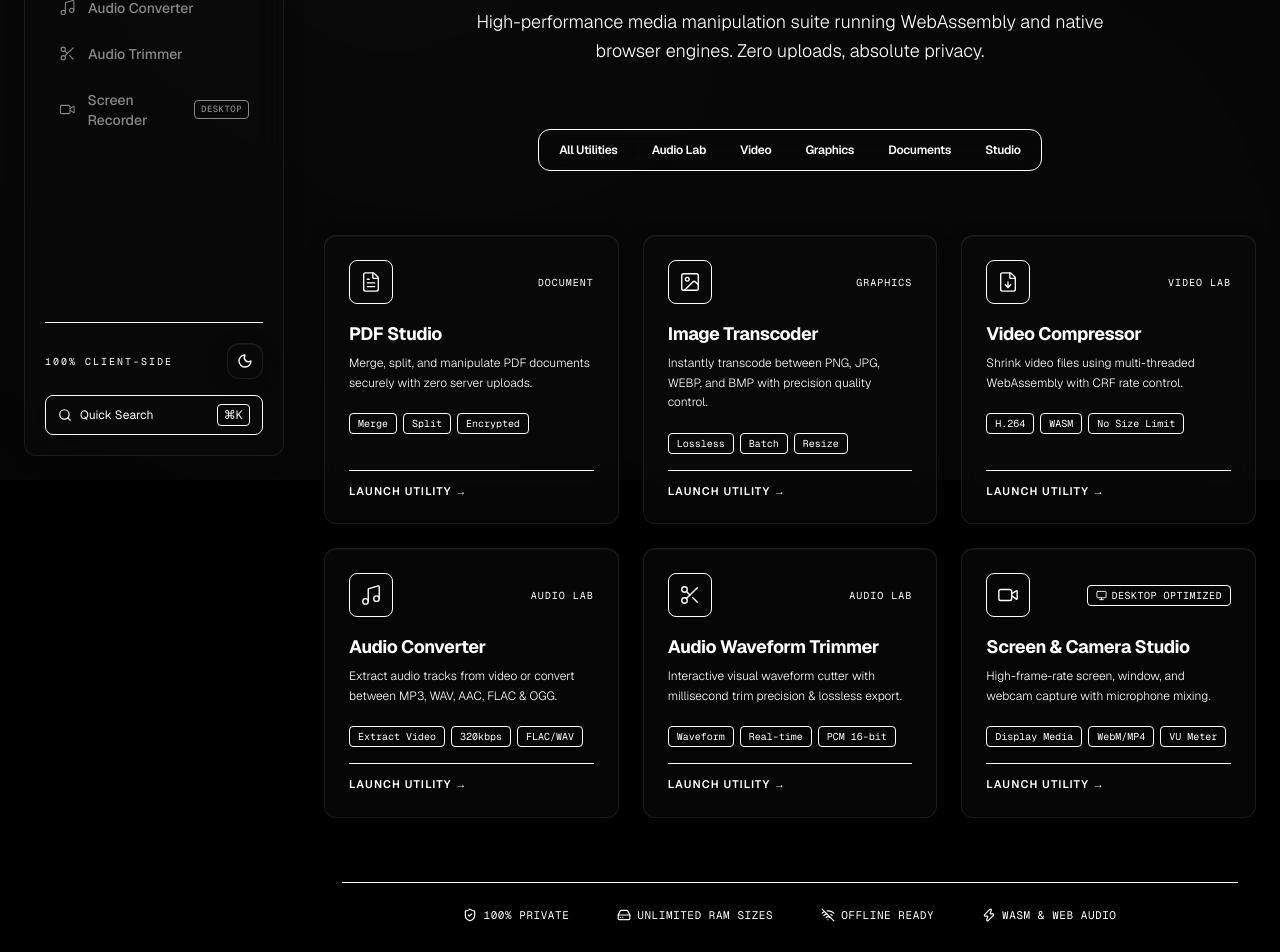
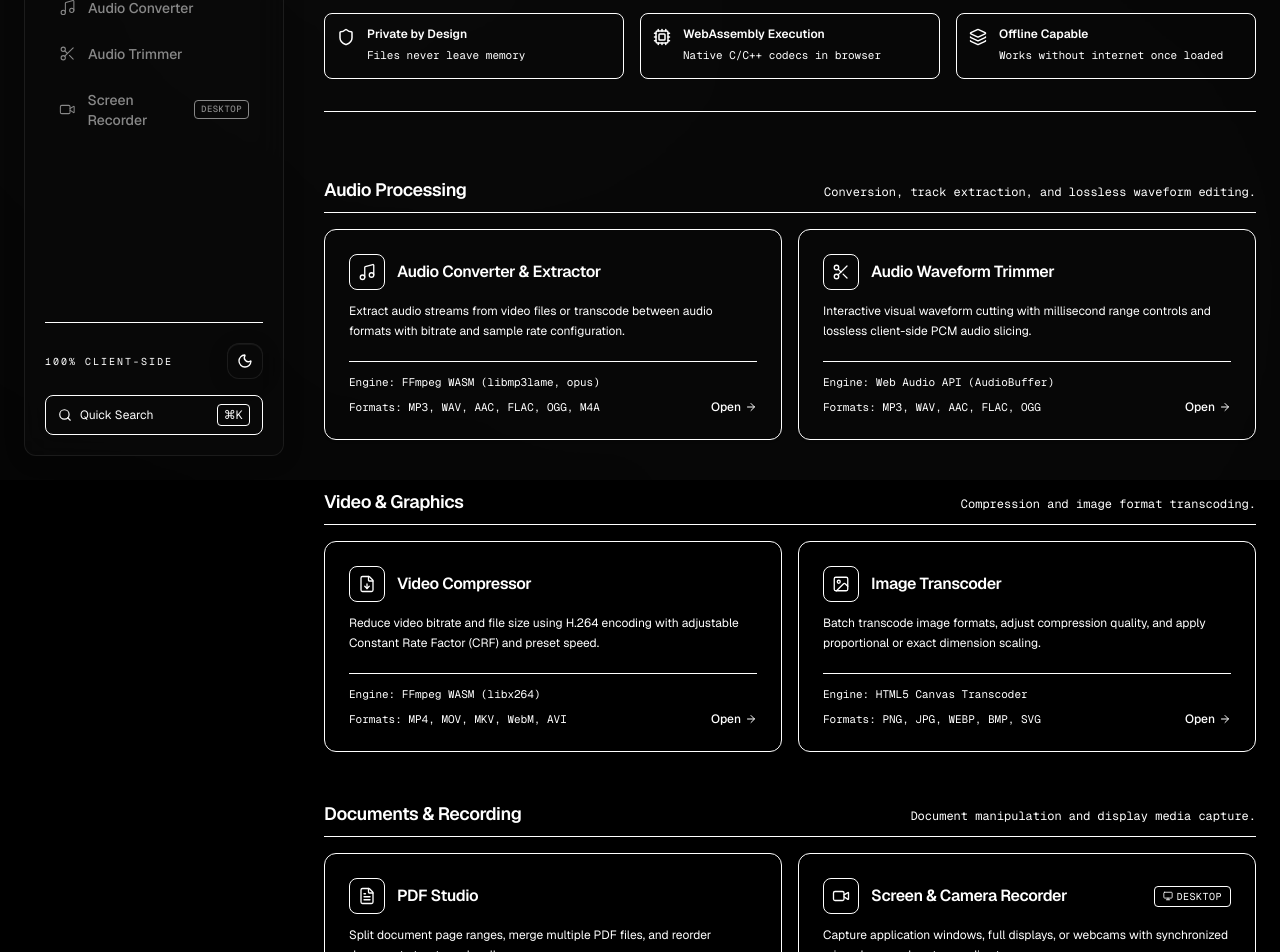
Before and after one commit to 191405/explosive-converter-, a Next.js app: page / in a window 1280 px wide. Shown: the part 320-1272 px from the top of the page. Built offline with nearby package versions, Linux system fonts and the light colour scheme.

Commit message:
Refactor layout with mature developer-grade organization and technical metadata

```diff
--- a/src/app/page.tsx
+++ b/src/app/page.tsx
@@ -2,7 +2,7 @@
 
 import { useState, useEffect } from "react";
 import Link from "next/link";
-import { motion, AnimatePresence } from "framer-motion";
+import { motion } from "framer-motion";
 import {
   FileText,
   Image as ImageIcon,
@@ -10,101 +10,111 @@ import {
   Music,
   Scissors,
   Video,
-  ShieldCheck,
-  Zap,
-  WifiOff,
-  HardDrive,
   Monitor,
-  Sparkles,
   Lock,
+  ArrowRight,
+  Shield,
+  Layers,
+  Cpu,
 } from "lucide-react";
 import { toast } from "sonner";
 
 interface ToolItem {
   href: string;
   title: string;
-  category: "audio" | "video" | "document" | "image" | "studio";
-  categoryLabel: string;
-  desc: string;
+  description: string;
   icon: any;
-  tags: string[];
+  engine: string;
+  supportedFormats: string;
   desktopOnly?: boolean;
 }
 
-const tools: ToolItem[] = [
+interface ToolGroup {
+  id: string;
+  category: string;
+  summary: string;
+  tools: ToolItem[];
+}
+
+const TOOL_GROUPS: ToolGroup[] = [
   {
-    href: "/pdf",
-    title: "PDF Studio",
-    category: "document",
-    categoryLabel: "Document",
-    desc: "Merge, split, and manipulate PDF documents securely with zero server uploads.",
-    icon: FileText,
-    tags: ["Merge", "Split", "Encrypted"],
+    id: "audio",
+    category: "Audio Processing",
+    summary: "Conversion, track extraction, and lossless waveform editing.",
+    tools: [
+      {
+        href: "/audio",
+        title: "Audio Converter & Extractor",
+        description: "Extract audio streams from video files or transcode between audio formats with bitrate and sample rate configuration.",
+        icon: Music,
+        engine: "FFmpeg WASM (libmp3lame, opus)",
+        supportedFormats: "MP3, WAV, AAC, FLAC, OGG, M4A",
+        desktopOnly: false,
+      },
+      {
+        href: "/trim",
+        title: "Audio Waveform Trimmer",
+        description: "Interactive visual waveform cutting with millisecond range controls and lossless client-side PCM audio slicing.",
+        icon: Scissors,
+        engine: "Web Audio API (AudioBuffer)",
+        supportedFormats: "MP3, WAV, AAC, FLAC, OGG",
+        desktopOnly: false,
+      },
+    ],
+  },
+  {
+    id: "video-graphics",
+    category: "Video & Graphics",
+    summary: "Compression and image format transcoding.",
+    tools: [
+      {
+        href: "/compress",
+        title: "Video Compressor",
+        description: "Reduce video bitrate and file size using H.264 encoding with adjustable Constant Rate Factor (CRF) and preset speed.",
+        icon: FileDown,
+        engine: "FFmpeg WASM (libx264)",
+        supportedFormats: "MP4, MOV, MKV, WebM, AVI",
         desktopOnly: false,
       },
       {
         href: "/image",
         title: "Image Transcoder",
-    category: "image",
-    categoryLabel: "Graphics",
-    desc: "Instantly transcode between PNG, JPG, WEBP, and BMP with precision quality control.",
+        description: "Batch transcode image formats, adjust compression quality, and apply proportional or exact dimension scaling.",
         icon: ImageIcon,
-    tags: ["Lossless", "Batch", "Resize"],
+        engine: "HTML5 Canvas Transcoder",
+        supportedFormats: "PNG, JPG, WEBP, BMP, SVG",
         desktopOnly: false,
       },
-  {
-    href: "/compress",
-    title: "Video Compressor",
-    category: "video",
-    categoryLabel: "Video Lab",
-    desc: "Shrink video files using multi-threaded WebAssembly with CRF rate control.",
-    icon: FileDown,
-    tags: ["H.264", "WASM", "No Size Limit"],
-    desktopOnly: false,
+    ],
   },
   {
-    href: "/audio",
-    title: "Audio Converter",
-    category: "audio",
-    categoryLabel: "Audio Lab",
-    desc: "Extract audio tracks from video or convert between MP3, WAV, AAC, FLAC & OGG.",
-    icon: Music,
-    tags: ["Extract Video", "320kbps", "FLAC/WAV"],
-    desktopOnly: false,
-  },
+    id: "documents-capture",
+    category: "Documents & Recording",
+    summary: "Document manipulation and display media capture.",
+    tools: [
       {
-    href: "/trim",
-    title: "Audio Waveform Trimmer",
-    category: "audio",
-    categoryLabel: "Audio Lab",
-    desc: "Interactive visual waveform cutter with millisecond trim precision & lossless export.",
-    icon: Scissors,
-    tags: ["Waveform", "Real-time", "PCM 16-bit"],
+        href: "/pdf",
+        title: "PDF Studio",
+        description: "Split document page ranges, merge multiple PDF files, and reorder document structures locally.",
+        icon: FileText,
+        engine: "PDF-Lib Core",
+        supportedFormats: "PDF",
         desktopOnly: false,
       },
       {
         href: "/record",
-    title: "Screen & Camera Studio",
-    category: "studio",
-    categoryLabel: "Studio Capture",
-    desc: "High-frame-rate screen, window, and webcam capture with microphone mixing.",
+        title: "Screen & Camera Recorder",
+        description: "Capture application windows, full displays, or webcams with synchronized microphone and system audio streams.",
         icon: Video,
-    tags: ["Display Media", "WebM/MP4", "VU Meter"],
+        engine: "MediaRecorder API",
+        supportedFormats: "WebM, MP4 (VP9 / Opus)",
         desktopOnly: true,
+      },
+    ],
   },
 ];
 
-const categories = [
-  { id: "all", label: "All Utilities" },
-  { id: "audio", label: "Audio Lab" },
-  { id: "video", label: "Video" },
-  { id: "image", label: "Graphics" },
-  { id: "document", label: "Documents" },
-  { id: "studio", label: "Studio" },
-];
-
 export default function Home() {
-  const [selectedCategory, setSelectedCategory] = useState("all");
   const [isMobile, setIsMobile] = useState(false);
 
   useEffect(() => {
@@ -116,208 +126,149 @@ export default function Home() {
     return () => window.removeEventListener("resize", checkIsMobile);
   }, []);
 
-  const filteredTools = tools.filter(
-    (t) => selectedCategory === "all" || t.category === selectedCategory
-  );
-
   const handleToolClick = (e: React.MouseEvent, tool: ToolItem) => {
     if (tool.desktopOnly && isMobile) {
       e.preventDefault();
-      toast.info("Desktop Exclusive", {
-        description: "Screen & Window Recording requires a desktop browser (Chrome, Firefox, or Edge on PC/Mac).",
+      toast.info("Desktop Exclusive Tool", {
+        description: "Screen & Window Recording requires desktop display capture APIs (Chrome, Firefox, or Edge on PC/Mac).",
         icon: <Monitor className="w-4 h-4 text-text-primary" />,
       });
     }
   };
 
   return (
-    <div className="flex flex-col items-center w-full gap-10 sm:gap-16">
-      {/* ── Hero Section ── */}
-      <motion.section
-        initial={{ opacity: 0, y: 15 }}
-        animate={{ opacity: 1, y: 0 }}
-        transition={{ duration: 0.5, ease: [0.16, 1, 0.3, 1] }}
-        className="text-center space-y-4 max-w-3xl pt-2 sm:pt-12"
-      >
-        <div className="inline-flex items-center gap-2 px-3 py-1 rounded-full bg-text-primary/[0.04] border border-text-primary/[0.08] text-[11px] font-mono tracking-wider text-text-primary/70 mb-2">
-          <Sparkles size={12} className="text-text-primary" />
-          <span>ZERO-SERVER • CLIENT-SIDE ARCHITECTURE</span>
+    <div className="flex flex-col items-center w-full gap-12 sm:gap-16 max-w-5xl mx-auto">
+      {/* ── Headline & Overview ── */}
+      <section className="w-full text-left pt-2 sm:pt-10 border-b border-border-subtle pb-8">
+        <div className="flex flex-col gap-3 max-w-3xl">
+          <div className="flex items-center gap-2 text-xs font-mono text-text-tertiary uppercase tracking-wider">
+            <span>Media & Document Suite</span>
+            <span>•</span>
+            <span>Client-Side Engine</span>
           </div>
 
-        <h1 className="text-4xl sm:text-6xl md:text-7xl font-black tracking-tighter leading-tight text-glow">
-          Client-Side<br />
-          <span className="text-text-primary/40">Superpowers.</span>
+          <h1 className="text-3xl sm:text-5xl font-bold tracking-tight text-text-primary">
+            Local Media & Document Processing
           </h1>
 
-        <p className="text-sm sm:text-lg text-text-primary/60 leading-relaxed font-light px-4 max-w-2xl mx-auto">
-          High-performance media manipulation suite running WebAssembly and native browser engines.
-          Zero uploads, absolute privacy.
+          <p className="text-sm sm:text-base text-text-secondary leading-relaxed font-normal">
+            A privacy-focused suite of media conversion and document utilities running entirely inside your browser.
+            All operations execute on your device’s processor with zero server uploads or external network requests.
           </p>
-      </motion.section>
+        </div>
 
-      {/* ── Category Filter Bar ── */}
-      <div className="w-full flex justify-center px-2">
-        <div className="flex items-center gap-1.5 p-1.5 rounded-xl bg-bg-surface/80 border border-border-subtle backdrop-blur-md overflow-x-auto scrollbar-none max-w-full">
-          {categories.map((cat) => {
-            const isSelected = selectedCategory === cat.id;
+        {/* Technical Specs Strip */}
+        <div className="grid grid-cols-1 sm:grid-cols-3 gap-3 sm:gap-4 mt-8 pt-6 border-t border-border-subtle">
+          <div className="flex items-start gap-3 p-3 rounded-lg bg-bg-surface border border-border-subtle">
+            <Shield size={18} className="text-text-secondary mt-0.5 shrink-0" />
+            <div>
+              <span className="text-xs font-semibold text-text-primary block">Private by Design</span>
+              <span className="text-[11px] text-text-tertiary font-mono">Files never leave memory</span>
+            </div>
+          </div>
+
+          <div className="flex items-start gap-3 p-3 rounded-lg bg-bg-surface border border-border-subtle">
+            <Cpu size={18} className="text-text-secondary mt-0.5 shrink-0" />
+            <div>
+              <span className="text-xs font-semibold text-text-primary block">WebAssembly Execution</span>
+              <span className="text-[11px] text-text-tertiary font-mono">Native C/C++ codecs in browser</span>
+            </div>
+          </div>
+
+          <div className="flex items-start gap-3 p-3 rounded-lg bg-bg-surface border border-border-subtle">
+            <Layers size={18} className="text-text-secondary mt-0.5 shrink-0" />
+            <div>
+              <span className="text-xs font-semibold text-text-primary block">Offline Capable</span>
+              <span className="text-[11px] text-text-tertiary font-mono">Works without internet once loaded</span>
+            </div>
+          </div>
+        </div>
+      </section>
+
+      {/* ── Organized Tool Sections ── */}
+      <section className="flex flex-col gap-12 w-full">
+        {TOOL_GROUPS.map((group) => (
+          <div key={group.id} className="flex flex-col gap-4">
+            {/* Group Header */}
+            <div className="flex flex-col sm:flex-row sm:items-baseline justify-between gap-1 pb-2 border-b border-border-subtle">
+              <h2 className="text-lg font-semibold tracking-tight text-text-primary">
+                {group.category}
+              </h2>
+              <span className="text-xs text-text-tertiary font-mono">
+                {group.summary}
+              </span>
+            </div>
+
+            {/* Tools Grid for this Group */}
+            <div className="grid grid-cols-1 md:grid-cols-2 gap-4">
+              {group.tools.map((tool) => {
+                const Icon = tool.icon;
+                const isGreyedOut = tool.desktopOnly && isMobile;
+
                 return (
-              <button
-                key={cat.id}
-                onClick={() => setSelectedCategory(cat.id)}
-                className={`px-3.5 py-1.5 rounded-lg text-xs font-semibold tracking-tight transition-all shrink-0 cursor-pointer ${
-                  isSelected
-                    ? "bg-text-primary text-bg-base shadow-sm"
-                    : "text-text-secondary hover:text-text-primary hover:bg-text-primary/[0.03]"
+                  <Link
+                    key={tool.href}
+                    href={tool.href}
+                    onClick={(e) => handleToolClick(e, tool)}
+                    className={`group block outline-none select-none ${
+                      isGreyedOut ? "cursor-not-allowed" : "cursor-pointer"
                     }`}
                   >
-                {cat.label}
-              </button>
+                    <div
+                      className={`h-full p-5 sm:p-6 rounded-xl border transition-all duration-200 flex flex-col justify-between gap-5 ${
+                        isGreyedOut
+                          ? "bg-bg-surface/30 border-border-subtle opacity-40 grayscale"
+                          : "bg-bg-surface/80 border-border-subtle hover:border-border-focus hover:bg-bg-surface-hover shadow-sm"
+                      }`}
+                    >
+                      {/* Top Info */}
+                      <div className="flex flex-col gap-3">
+                        <div className="flex items-center justify-between">
+                          <div className="flex items-center gap-3">
+                            <div className="p-2 rounded-lg bg-text-primary/[0.04] border border-border-subtle text-text-primary">
+                              <Icon size={18} strokeWidth={1.75} />
+                            </div>
+                            <h3 className="text-base font-semibold tracking-tight text-text-primary">
+                              {tool.title}
+                            </h3>
+                          </div>
+
+                          {tool.desktopOnly && (
+                            <span className="flex items-center gap-1 text-[10px] font-mono uppercase tracking-wider px-2 py-0.5 rounded bg-text-primary/5 text-text-tertiary border border-border-subtle">
+                              <Monitor size={10} />
+                              {isMobile ? "Desktop Only" : "Desktop"}
+                            </span>
+                          )}
+                        </div>
+
+                        <p className="text-xs text-text-secondary leading-relaxed font-normal">
+                          {tool.description}
+                        </p>
+                      </div>
+
+                      {/* Technical Footer Metadata */}
+                      <div className="pt-3 border-t border-border-subtle flex flex-col gap-2">
+                        <div className="flex items-center justify-between text-[11px] font-mono text-text-tertiary">
+                          <span>Engine: <span className="text-text-secondary">{tool.engine}</span></span>
+                        </div>
+                        <div className="flex items-center justify-between text-[11px] font-mono text-text-tertiary">
+                          <span>Formats: <span className="text-text-secondary">{tool.supportedFormats}</span></span>
+                          <span className={`inline-flex items-center gap-1 font-sans text-xs font-medium transition-colors ${
+                            isGreyedOut ? "text-text-tertiary" : "text-text-primary group-hover:underline"
+                          }`}>
+                            {isGreyedOut ? "Requires Desktop" : "Open"}
+                            {!isGreyedOut && <ArrowRight size={12} />}
+                          </span>
+                        </div>
+                      </div>
+                    </div>
+                  </Link>
                 );
               })}
             </div>
           </div>
-
-      {/* ── Tools Grid ── */}
-      <motion.section
-        layout
-        className="grid grid-cols-1 sm:grid-cols-2 lg:grid-cols-3 gap-4 sm:gap-6 w-full"
-      >
-        <AnimatePresence mode="popLayout">
-          {filteredTools.map((tool) => {
-            const Icon = tool.icon;
-            const isGreyedOut = tool.desktopOnly && isMobile;
-
-            return (
-              <motion.div
-                key={tool.href}
-                layout
-                initial={{ opacity: 0, scale: 0.96 }}
-                animate={{ opacity: 1, scale: 1 }}
-                exit={{ opacity: 0, scale: 0.96 }}
-                transition={{ duration: 0.25 }}
-                className="h-full"
-              >
-                <Link
-                  href={tool.href}
-                  onClick={(e) => handleToolClick(e, tool)}
-                  className={`group block h-full outline-none select-none ${
-                    isGreyedOut ? "cursor-not-allowed" : "cursor-pointer"
-                  }`}
-                >
-                  <div
-                    className={`glass-panel p-6 flex flex-col items-start gap-4 h-full relative overflow-hidden transition-all duration-300 ${
-                      isGreyedOut
-                        ? "opacity-45 grayscale bg-bg-surface/40 border-border-subtle"
-                        : "hover:border-border-focus"
-                    }`}
-                  >
-                    {/* Hover Glow */}
-                    {!isGreyedOut && (
-                      <div className="absolute top-0 left-0 w-full h-1/2 bg-gradient-to-b from-text-primary/[0.04] to-transparent opacity-0 group-hover:opacity-100 transition-opacity duration-300 pointer-events-none" />
-                    )}
-
-                    {/* Top Row: Icon & Badges */}
-                    <div className="flex items-center justify-between w-full">
-                      <div
-                        className={`p-2.5 rounded-lg border transition-colors ${
-                          isGreyedOut
-                            ? "bg-text-primary/[0.02] border-text-primary/[0.05] text-text-primary/40"
-                            : "bg-text-primary/[0.03] border-text-primary/[0.05] text-text-primary group-hover:bg-text-primary group-hover:text-bg-base"
-                        }`}
-                      >
-                        <Icon size={22} strokeWidth={1.5} />
-                      </div>
-
-                      {/* Desktop Only / Platform Badge */}
-                      {tool.desktopOnly ? (
-                        <span
-                          className={`flex items-center gap-1 text-[10px] font-mono uppercase tracking-wider px-2 py-0.5 rounded border ${
-                            isGreyedOut
-                              ? "bg-text-primary/5 text-text-tertiary border-text-primary/10"
-                              : "bg-text-primary/10 text-text-primary/80 border-text-primary/20"
-                          }`}
-                        >
-                          <Monitor size={11} />
-                          {isMobile ? "Desktop Only" : "Desktop Optimized"}
-                        </span>
-                      ) : (
-                        <span className="text-[10px] font-mono uppercase tracking-widest text-text-tertiary">
-                          {tool.categoryLabel}
-                        </span>
-                      )}
-                    </div>
-
-                    {/* Title & Description */}
-                    <div>
-                      <div className="flex items-center gap-2 mb-1.5">
-                        <h2 className="text-lg font-bold tracking-tight text-text-primary">
-                          {tool.title}
-                        </h2>
-                        {isGreyedOut && (
-                          <Lock size={13} className="text-text-tertiary shrink-0" />
-                        )}
-                      </div>
-                      <p className="text-xs text-text-primary/50 leading-relaxed font-light">
-                        {tool.desc}
-                      </p>
-                    </div>
-
-                    {/* Feature Pills */}
-                    <div className="flex flex-wrap gap-1.5 pt-1">
-                      {tool.tags.map((tag) => (
-                        <span
-                          key={tag}
-                          className="text-[10px] font-mono px-2 py-0.5 rounded bg-text-primary/[0.03] border border-text-primary/[0.05] text-text-primary/40"
-                        >
-                          {tag}
-                        </span>
         ))}
-                    </div>
-
-                    {/* Action Link Footer */}
-                    <div className="mt-auto pt-3 flex items-center justify-between w-full border-t border-text-primary/[0.04]">
-                      <span
-                        className={`text-[11px] font-semibold tracking-widest uppercase transition-colors ${
-                          isGreyedOut
-                            ? "text-text-tertiary flex items-center gap-1"
-                            : "text-text-primary/30 group-hover:text-text-primary"
-                        }`}
-                      >
-                        {isGreyedOut ? "Requires Desktop Screen" : "Launch Utility →"}
-                      </span>
-                    </div>
-                  </div>
-                </Link>
-              </motion.div>
-            );
-          })}
-        </AnimatePresence>
-      </motion.section>
-
-      {/* ── Verified Infrastructure Strip ── */}
-      <motion.section
-        initial={{ opacity: 0 }}
-        animate={{ opacity: 1 }}
-        transition={{ delay: 0.2, duration: 0.6 }}
-        className="flex flex-wrap justify-center gap-6 sm:gap-12 text-[11px] font-mono text-text-primary/40 tracking-wider w-full max-w-4xl pt-6 border-t border-border-subtle"
-      >
-        <span className="flex items-center gap-1.5">
-          <ShieldCheck size={14} className="text-text-primary/60" />
-          100% PRIVATE
-        </span>
-        <span className="flex items-center gap-1.5">
-          <HardDrive size={14} className="text-text-primary/60" />
-          UNLIMITED RAM SIZES
-        </span>
-        <span className="flex items-center gap-1.5">
-          <WifiOff size={14} className="text-text-primary/60" />
-          OFFLINE READY
-        </span>
-        <span className="flex items-center gap-1.5">
-          <Zap size={14} className="text-text-primary/60" />
-          WASM & WEB AUDIO
-        </span>
-      </motion.section>
+      </section>
     </div>
   );
 }
```
Lines whose indentation alone changed are shown as unchanged.
